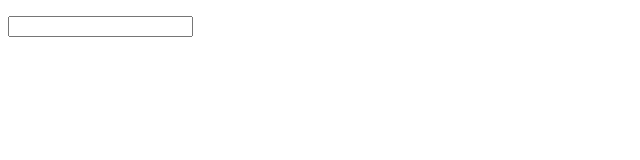
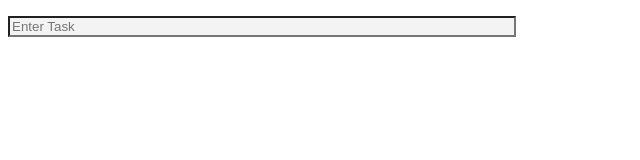
Before and after one commit to kavanozkafa/reactTodo, a React app: page / in a window 1280 px wide. Shown: the whole page, without its empty margins (0-640 px from the left). Built offline with nearby package versions, Linux system fonts and the light colour scheme.

Commit message:
style added

```diff
--- a/src/TodoList.js
+++ b/src/TodoList.js
@@ -11,7 +11,7 @@ const TodoList = () =>{
                 setTodos(todos => [...todos.slice(0,index),...todos.slice(index + 1)])
             } key={index}>{todo}</li>)}
         </ul>
-        <input onKeyDown={evt => {
+        <input placeholder="Enter Task" onKeyDown={evt => {
                 if (evt.key === "Enter") {
                     setTodos(todos => [...todos, todoInputValue]);
                     setTodoInputValue("")
--- a/src/index.html
+++ b/src/index.html
@@ -9,7 +9,7 @@
         <title>react todo</title>
         <meta name="description" content="">
         <meta name="viewport" content="width=device-width, initial-scale=1">
-        <link rel="stylesheet" href="">
+        <link rel="stylesheet" href="style/style.css">
     </head>
     <body>
        <div id="app"></div>
--- /dev/null
+++ b/src/style/style.scss
@@ -0,0 +1,25 @@
+li{
+    list-style-type:square;
+    padding: 20px;
+    font-family: 'Courier New', Courier, monospace;
+    font-size: 12;
+    font-style: italic;
+}
+
+div{
+    margin: 50px,50px,50px,50px;
+}
+
+#app{
+    margin: 50px,50px,50px,50px;
+    background-color: #D3BBBB;
+    width: 500px;
+}
+
+
+input{
+    background-color: #F3F3F3;
+    width: 500px;
+
+
+}
```
Also changed, not shown: README.md, src/style/style.css (added), 1 other file.
